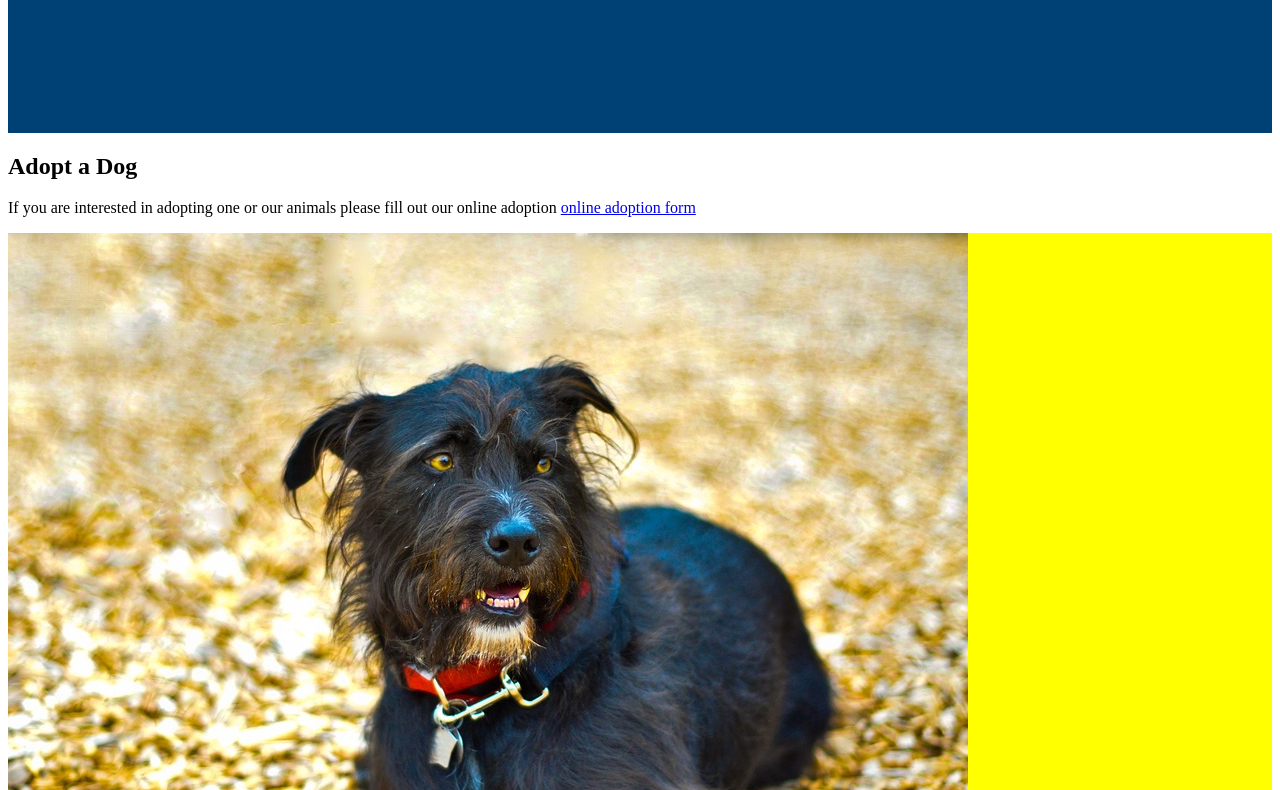
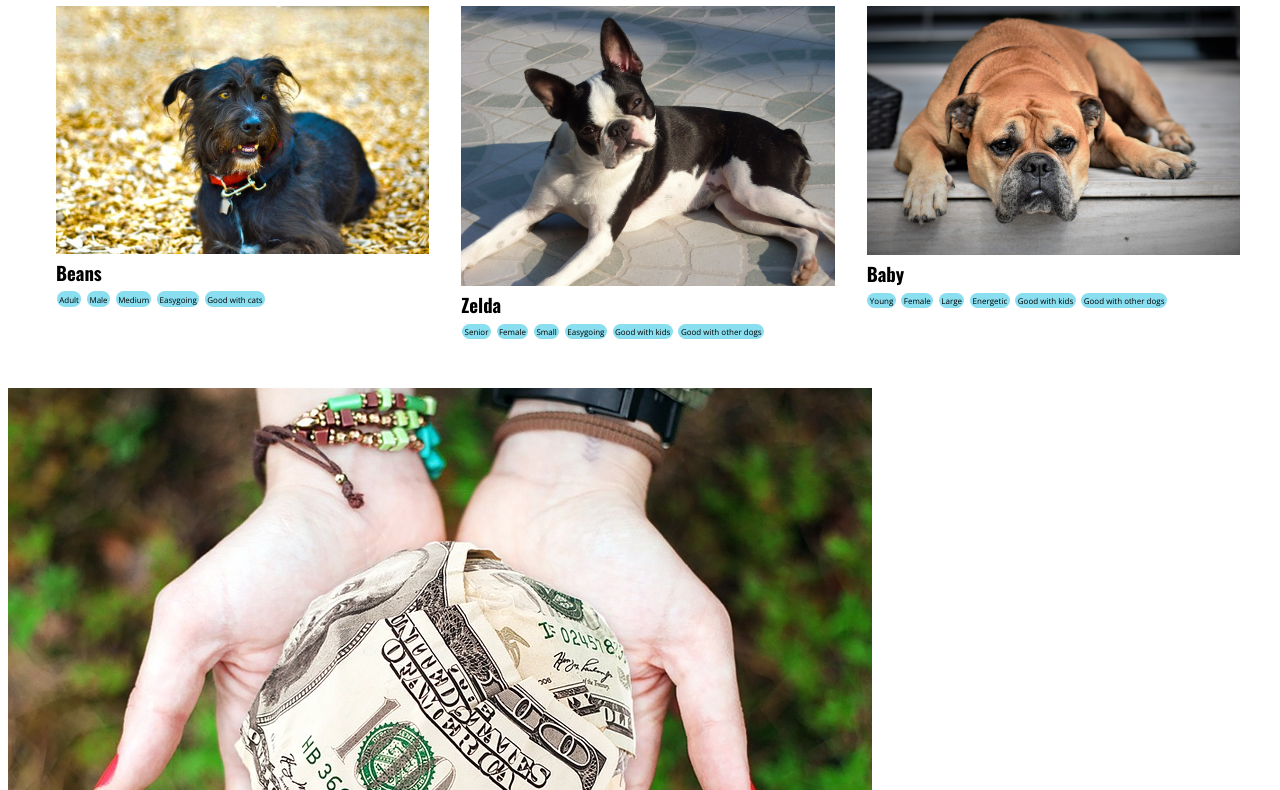
Before and after one commit to Momentum-Team-14/dog-adoption-moellioHeather, a plain HTML site: page index.html in a window 1280 px wide. Shown: the part 208-998 px from the top of the page. Drawn offline with nearby package versions, Linux system fonts and the light colour scheme.

Commit message:
save 3 dogs & header that are good

```diff
--- a/index.html
+++ b/index.html
@@ -19,11 +19,10 @@
             adoption form</a></p>
 
     <div class="dogs">
-        <div class="dog row">
-            <div class="dog profile">
-                <img class="dog picture" src="starter_files/images/beans.jpg" alt="beans">
-            </div>
-            <h3>Beans<h3>
+        <div class="dog-row">
+            <div class="dog-profile">
+                <img class="dog-picture" src="starter_files/images/beans.jpg" alt="beans">
+                <h3>Beans</h3>
                 <ul class="attributes">
                     <li>Adult</li>
                     <li>Male</li>
@@ -32,14 +31,44 @@
                     <li>Good with cats</li>
                 </ul>
             </div>
+
+            <div class="dog-profile">
+                <img class="dog-picture" src="starter_files/images/boston-terrier.jpg" alt=" zelda">
+                <h3>Zelda</h3>
+                <ul class="attributes">
+                    <li>Senior</li>
+                    <li>Female</li>
+                    <li>Small</li>
+                    <li>Easygoing</li>
+                    <li>Good with kids</li>
+                    <li>Good with other dogs</li>
+                </ul>
+            </div>
+
+            <div class="dog-profile">
+                <img class="dog-picture" src="starter_files/images/boxer.jpg" alt="baby">
+                <h3>Baby</h3>
+                <ul class="attributes">
+                    <li>Young</li>
+                    <li>Female</li>
+                    <li>Large</li>
+                    <li>Energetic</li>
+                    <li>Good with kids</li>
+                    <li>Good with other dogs</li>
+                </ul>
+            </div>
+        </div>
     </div>
 
     <footer>
         <div id="donate">
-            <h1>Donate</h1>
+            <img src="starter_files/images/donate.jpg" alt="donate">
+            <div class="donate">Donate</div>
         </div>
         <div id="volunteer">
-            <h1>Volunteer</h1>
+            <img src="starter_files/images/volunteer.jpg" alt="volunteer">
+            <p>Volunteer
+            <p>
         </div>
         <div id="location">
             <h1>Our Location</h1>
--- a/style.css
+++ b/style.css
@@ -1,31 +1,71 @@
+body {
+    font-family: "open sans";
+    flex-wrap: wrap;
+    width: 100%;
+}
+
 header {
     background-color: #004175;
     color: white;
-    padding: 10%;
-    border-color: #89DEEF;
+    padding: 2%;
+    border-bottom-style: solid;
+    border-bottom-color: #89DEEF;
+    border-width: 5px
+}
+
+h1 {
+    margin: 0%;
+}
+
+h2 {
+    margin-bottom: 0;
+}
+
+.dogs {
+    display: inline-block;
+    margin: 1em;
+    margin-top: 0;
 
 }
 
-.dogs {
+.dog-row {
     display: flex;
-    background-color: yellow;
+    /* width: 25%; */
+    margin: 1em;
+    margin-top: 0;
 }
 
-.dog row {
-    width: 33%
-}
-
-.dog profile {
+.dog-profile {
     width: 33%;
+    padding: 1rem;
+    padding-top: 0;
 
 }
 
-.dog picture {
-    width: 100%;
+.dog-picture {
+    width: 100%
+}
+
+h3 {
+    font-family: oswald;
+    margin: 0
 }
 
 ul {
     list-style: none;
+    margin: 0;
+    padding: 0;
+
 }
 
-footer {}
+li {
+    display: inline-block;
+    background-color: #89DEEF;
+    border-radius: 15pt;
+    padding: .3em;
+    width: fit-content;
+    margin: .1em;
+    font-size: .5em;
+}
+
+.footer img {}
```
Lines whose indentation alone changed are shown as unchanged.
